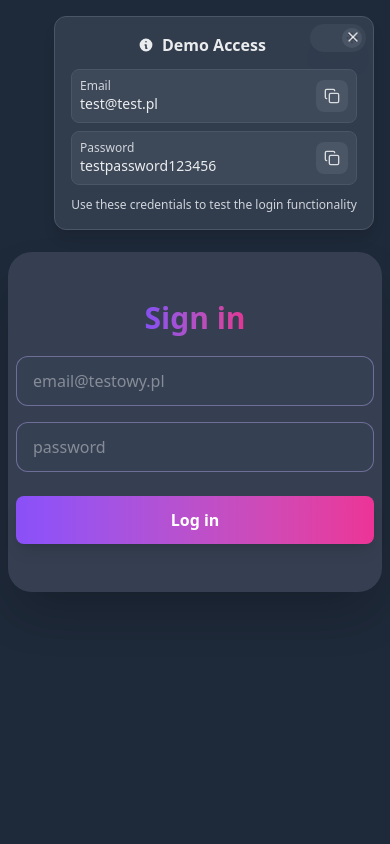
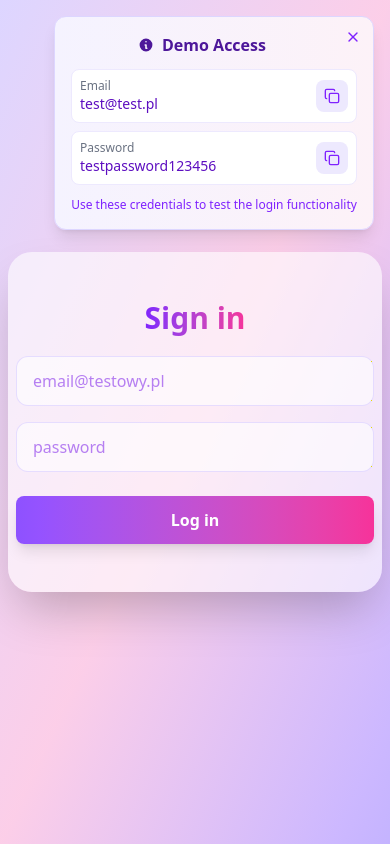
Before and after one commit to MilaKropeczka/Dashboard---, a Next.js app: page /login in a window 390 px wide. Built offline with nearby package versions, Linux system fonts and the light colour scheme.

Commit message:
fix: ThemeButton in mobile

```diff
--- a/src/components/ThemeButton.tsx
+++ b/src/components/ThemeButton.tsx
@@ -11,10 +11,10 @@
 		<div className='fixed top-0 right-0 z-30 p-3'>
 			<button
 				onClick={toggleTheme}
-				className='relative w-14 h-7 rounded-full shadow-xl bg-white/95 dark:bg-gray-600 transition-colors duration-300 flex items-center cursor-pointer p-1 m-3'>
+				className='relative w-18 h-9 md:w-14 md:h-7 rounded-full shadow-xl bg-white/95 dark:bg-gray-600 transition-colors duration-300 flex items-center cursor-pointer p-1 m-3'>
 				<motion.div
-					className='absolute size-5 bg-gray-400 rounded-full flex items-center justify-center'
-					animate={{ x: isDark ? 28 : 0 }}
+					className='absolute size-7 md:size-5 bg-gray-400 rounded-full flex items-center justify-center'
+					animate={{ x: isDark ? 'calc(100% + 8px)' : 0 }}
 					transition={{
 						type: 'spring',
 						stiffness: 500,
--- a/src/lib/useTheme.ts
+++ b/src/lib/useTheme.ts
@@ -7,7 +7,7 @@
 		const root = document.documentElement;
 		const stored = localStorage.getItem('theme');
 		const prefersDark = window.matchMedia(
-			'(prefers-color-scheme: light)'
+			'(prefers-color-scheme: dark)'
 		).matches;
 		const dark = stored === 'dark' || (!stored && prefersDark);
 		root.classList.toggle('dark', dark);
```
